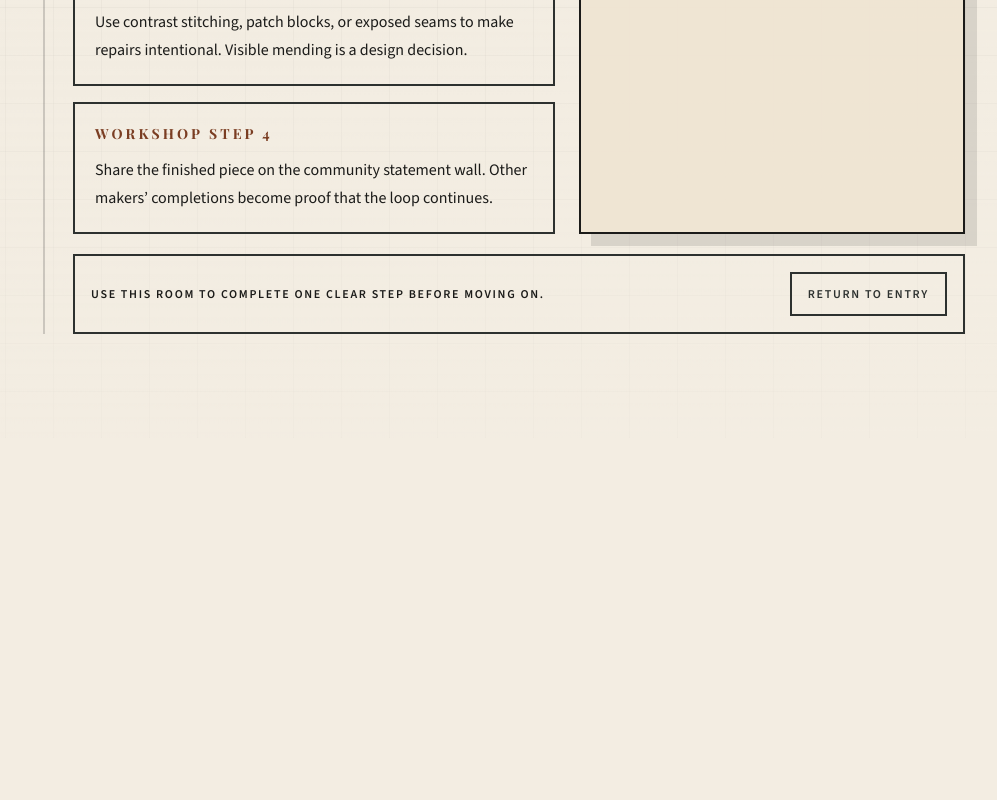
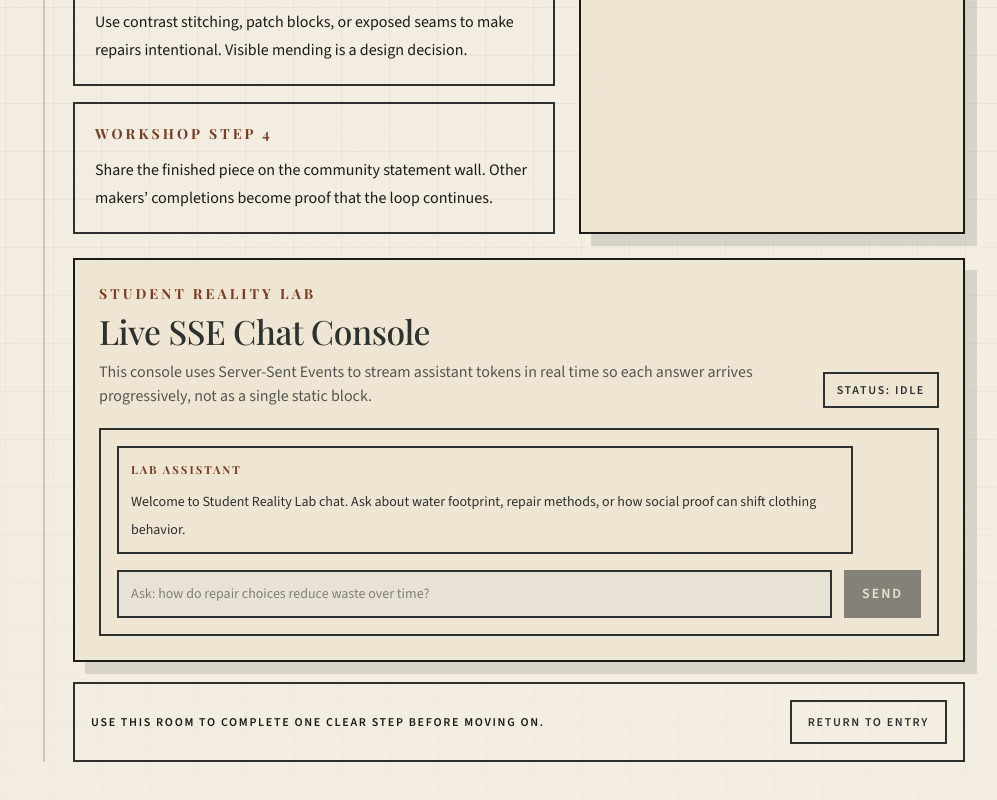
Before and after one commit to vangela6780/is117Midterm, a Next.js app: page / in a window 1280 px wide. Shown: the part 3593-4393 px from the top of the page, without its empty margins (283-1280 px from the left). Before the commit the page ends 4031 px from the top, so only its background shows below. Built offline with nearby package versions, Linux system fonts and the light colour scheme; a web font is replaced by a local one.

Commit message:
Add SSE streaming chat for Student Reality Lab

```diff
--- /dev/null
+++ b/app/api/chat/stream/route.ts
@@ -0,0 +1,85 @@
+import { NextResponse } from "next/server";
+
+export const runtime = "nodejs";
+export const dynamic = "force-dynamic";
+export const revalidate = 0;
+
+const encoder = new TextEncoder();
+
+function sleep(ms: number) {
+  return new Promise((resolve) => setTimeout(resolve, ms));
+}
+
+function sanitizeInput(value: string) {
+  return value.replace(/\s+/g, " ").trim().slice(0, 360);
+}
+
+function buildReply(message: string) {
+  const lower = message.toLowerCase();
+
+  const opening =
+    "Student Reality Lab analysis: your question sits at the center of this museum route. " +
+    "We can treat each garment as a data point with environmental cost, labor history, and repair potential.";
+
+  const waterLine = lower.includes("water")
+    ? " Since you asked about water, track lifecycle impact with one number: liters saved when a repair extends garment life by one season."
+    : " A practical metric to start with is liters of water embedded in one garment before it even reaches a closet.";
+
+  const repairLine = lower.includes("repair") || lower.includes("mend")
+    ? " For repair strategy, document material fatigue, choose a stitch type, and photograph before/after evidence for your lab notes."
+    : " Add a repair protocol: inspect seams, patch stress points, and log whether the intervention prevents replacement purchasing.";
+
+  const communityLine = lower.includes("community") || lower.includes("social")
+    ? " For community impact, compare your choices with peer pledges and report what actions scale across the class."
+    : " To connect personal and collective change, summarize one action you can replicate in your student community this week.";
+
+  const close = "If you want, I can generate a 3-step lab worksheet from this prompt next.";
+
+  return `${opening}${waterLine}${repairLine}${communityLine} ${close}`;
+}
+
+function toChunks(text: string) {
+  const words = text.split(" ");
+  const chunks: string[] = [];
+
+  for (let i = 0; i < words.length; i += 3) {
+    chunks.push(`${words.slice(i, i + 3).join(" ")} `);
+  }
+
+  return chunks;
+}
+
+export async function GET(req: Request) {
+  const { searchParams } = new URL(req.url);
+  const rawMessage = searchParams.get("message") ?? "";
+  const message = sanitizeInput(rawMessage);
+
+  if (!message) {
+    return NextResponse.json({ error: "Missing message query parameter." }, { status: 400 });
+  }
+
+  const reply = buildReply(message);
+  const chunks = toChunks(reply);
+
+  const stream = new ReadableStream<Uint8Array>({
+    async start(controller) {
+      controller.enqueue(encoder.encode(`data: ${JSON.stringify({ type: "open" })}\n\n`));
+
+      for (const chunk of chunks) {
+        controller.enqueue(encoder.encode(`data: ${JSON.stringify({ type: "token", value: chunk })}\n\n`));
+        await sleep(55);
+      }
+
+      controller.enqueue(encoder.encode(`data: ${JSON.stringify({ type: "done" })}\n\n`));
+      controller.close();
+    }
+  });
+
+  return new Response(stream, {
+    headers: {
+      "Content-Type": "text/event-stream",
+      "Cache-Control": "no-cache, no-transform",
+      Connection: "keep-alive"
+    }
+  });
+}
--- /dev/null
+++ b/components/StudentRealityLabChat.tsx
@@ -0,0 +1,165 @@
+"use client";
+
+import { FormEvent, useMemo, useRef, useState } from "react";
+
+type ChatMessage = {
+  id: string;
+  role: "user" | "assistant";
+  content: string;
+};
+
+function id(prefix: string) {
+  return `${prefix}-${Math.random().toString(36).slice(2, 10)}`;
+}
+
+export function StudentRealityLabChat() {
+  const [input, setInput] = useState("");
+  const [isStreaming, setIsStreaming] = useState(false);
+  const [messages, setMessages] = useState<ChatMessage[]>([
+    {
+      id: id("assistant"),
+      role: "assistant",
+      content:
+        "Welcome to Student Reality Lab chat. Ask about water footprint, repair methods, or how social proof can shift clothing behavior."
+    }
+  ]);
+
+  const streamRef = useRef<EventSource | null>(null);
+
+  const disableSend = useMemo(() => isStreaming || !input.trim(), [isStreaming, input]);
+
+  const closeStream = () => {
+    if (streamRef.current) {
+      streamRef.current.close();
+      streamRef.current = null;
+    }
+  };
+
+  const handleSubmit = (event: FormEvent<HTMLFormElement>) => {
+    event.preventDefault();
+
+    const question = input.trim();
+    if (!question || isStreaming) {
+      return;
+    }
+
+    closeStream();
+    setIsStreaming(true);
+
+    const userId = id("user");
+    const assistantId = id("assistant");
+
+    setMessages((prev) => [
+      ...prev,
+      { id: userId, role: "user", content: question },
+      { id: assistantId, role: "assistant", content: "" }
+    ]);
+
+    setInput("");
+
+    const source = new EventSource(`/api/chat/stream?message=${encodeURIComponent(question)}`);
+    streamRef.current = source;
+
+    source.onmessage = (e) => {
+      try {
+        const payload = JSON.parse(e.data) as { type: "open" | "token" | "done"; value?: string };
+
+        if (payload.type === "token" && payload.value) {
+          setMessages((prev) =>
+            prev.map((message) =>
+              message.id === assistantId
+                ? { ...message, content: `${message.content}${payload.value}` }
+                : message
+            )
+          );
+        }
+
+        if (payload.type === "done") {
+          setIsStreaming(false);
+          closeStream();
+        }
+      } catch {
+        setIsStreaming(false);
+        closeStream();
+      }
+    };
+
+    source.onerror = () => {
+      setMessages((prev) =>
+        prev.map((message) =>
+          message.id === assistantId && !message.content
+            ? {
+                ...message,
+                content:
+                  "Streaming connection closed before a response completed. Retry your question to re-open the SSE channel."
+              }
+            : message
+        )
+      );
+
+      setIsStreaming(false);
+      closeStream();
+    };
+  };
+
+  return (
+    <section className="artifact-card p-5 sm:p-6" aria-label="Student Reality Lab streaming chat">
+      <div className="flex flex-wrap items-end justify-between gap-3">
+        <div>
+          <p className="display-type text-sm uppercase tracking-[0.22em] text-clay">Student Reality Lab</p>
+          <h3 className="museum-title mt-3 text-[clamp(1.7rem,4.5vw,2.1rem)] leading-[0.95] text-ash">
+            Live SSE Chat Console
+          </h3>
+          <p className="mt-3 max-w-2xl text-sm leading-7 text-ash/80 sm:text-base">
+            This console uses Server-Sent Events to stream assistant tokens in real time so each answer arrives progressively,
+            not as a single static block.
+          </p>
+        </div>
+        <div className="border-2 border-ash bg-panel px-3 py-2 text-xs font-semibold uppercase tracking-[0.14em] text-ash">
+          {isStreaming ? "Status: streaming" : "Status: idle"}
+        </div>
+      </div>
+
+      <div className="mt-5 grid gap-4 border-2 border-ash bg-background/70 p-4">
+        <div className="max-h-[280px] space-y-3 overflow-y-auto pr-1">
+          {messages.map((message) => (
+            <article
+              key={message.id}
+              className={
+                message.role === "user"
+                  ? "ml-auto w-fit max-w-[90%] border-2 border-ash bg-ash px-3 py-2 text-sm leading-7 text-mist"
+                  : "w-fit max-w-[92%] border-2 border-ash bg-panel px-3 py-2 text-sm leading-7 text-ash"
+              }
+            >
+              <p className="display-type mb-1 text-[0.7rem] uppercase tracking-[0.18em] text-clay">
+                {message.role === "user" ? "You" : "Lab assistant"}
+              </p>
+              <p>{message.content || "Streaming..."}</p>
+            </article>
+          ))}
+        </div>
+
+        <form className="grid gap-3 sm:grid-cols-[1fr_auto]" onSubmit={handleSubmit}>
+          <label className="sr-only" htmlFor="lab-chat-input">
+            Ask the Student Reality Lab assistant
+          </label>
+          <input
+            id="lab-chat-input"
+            value={input}
+            onChange={(event) => setInput(event.target.value)}
+            placeholder="Ask: how do repair choices reduce waste over time?"
+            className="border-2 border-ash bg-mist px-3 py-3 text-sm text-ash outline-none placeholder:text-ash/55"
+            maxLength={360}
+          />
+          <button
+            type="submit"
+            disabled={disableSend}
+            className="inline-flex items-center justify-center border-2 border-ash bg-ash px-4 py-3 text-sm font-semibold uppercase tracking-[0.14em] text-mist transition enabled:hover:-translate-y-0.5 enabled:hover:bg-clay disabled:cursor-not-allowed disabled:opacity-55"
+          >
+            {isStreaming ? "Streaming..." : "Send"}
+          </button>
+        </form>
+      </div>
+    </section>
+  );
+}
--- a/components/WorkshopAction.tsx
+++ b/components/WorkshopAction.tsx
@@ -1,7 +1,9 @@
 import { workshopSteps } from "@/data/exhibits";
+import { StudentRealityLabChat } from "@/components/StudentRealityLabChat";
 
 export function WorkshopAction() {
   return (
+    <div className="grid gap-6">
       <div className="grid gap-6 xl:grid-cols-[1fr_0.8fr]">
         <div className="grid gap-4">
         {workshopSteps.map((step, index) => (
@@ -23,5 +25,8 @@ export function WorkshopAction() {
           </div>
         </aside>
       </div>
+
+      <StudentRealityLabChat />
+    </div>
   );
 }
```
Lines whose indentation alone changed are shown as unchanged.
